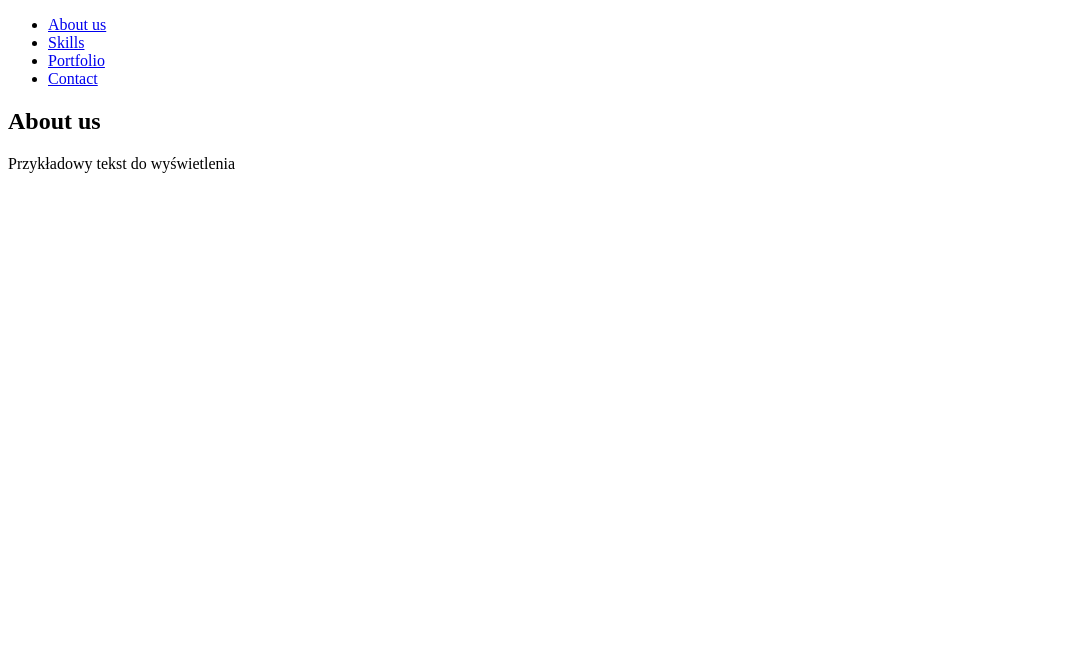
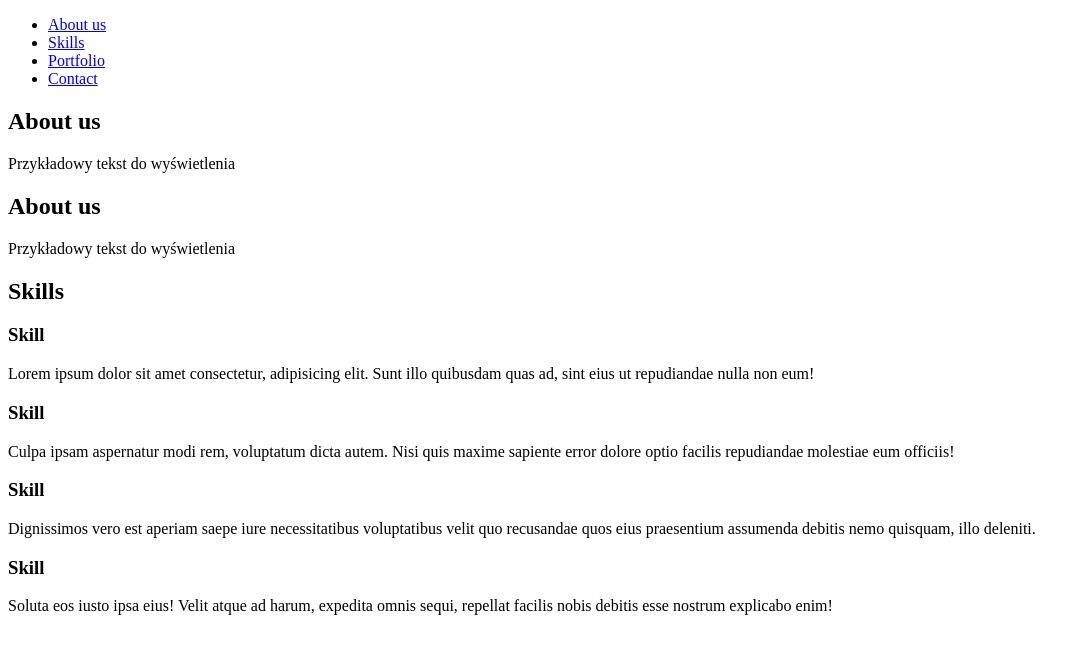
Before and after one commit to tsuchanowski/zadanie37362, a plain HTML site: page index.html in a window 1280 px wide. Shown: the whole page, without its empty margins (0-1086 px from the left). Drawn offline with Linux system fonts and the light colour scheme.

Commit message:
Utworzenie sekcji Skills

```diff
--- a/index.html
+++ b/index.html
@@ -22,6 +22,34 @@
         <h1>About us</h1>
         <p>Przykładowy tekst do wyświetlenia</p>
     </section>
+    <section id="about-us">
+        <h1>About us</h1>
+        <p>Przykładowy tekst do wyświetlenia</p>
+    </section>
+
+    <section id="skills">
+        <h2>Skills</h2>
+        <div class="skill">
+            <h3>Skill</h3>
+            <p>Lorem ipsum dolor sit amet consectetur, adipisicing elit. Sunt illo quibusdam quas ad, sint eius ut
+                repudiandae nulla non eum!</p>
+        </div>
+        <div class="skill">
+            <h3>Skill</h3>
+            <p>Culpa ipsam aspernatur modi rem, voluptatum dicta autem. Nisi quis maxime sapiente error dolore optio
+                facilis repudiandae molestiae eum officiis!</p>
+        </div>
+        <div class="skill">
+            <h3>Skill</h3>
+            <p>Dignissimos vero est aperiam saepe iure necessitatibus voluptatibus velit quo recusandae quos eius
+                praesentium assumenda debitis nemo quisquam, illo deleniti.</p>
+        </div>
+        <div class="skill">
+            <h3>Skill</h3>
+            <p>Soluta eos iusto ipsa eius! Velit atque ad harum, expedita omnis sequi, repellat facilis nobis debitis
+                esse nostrum explicabo enim!</p>
+        </div>
+    </section>
 
 </body>
 
```
